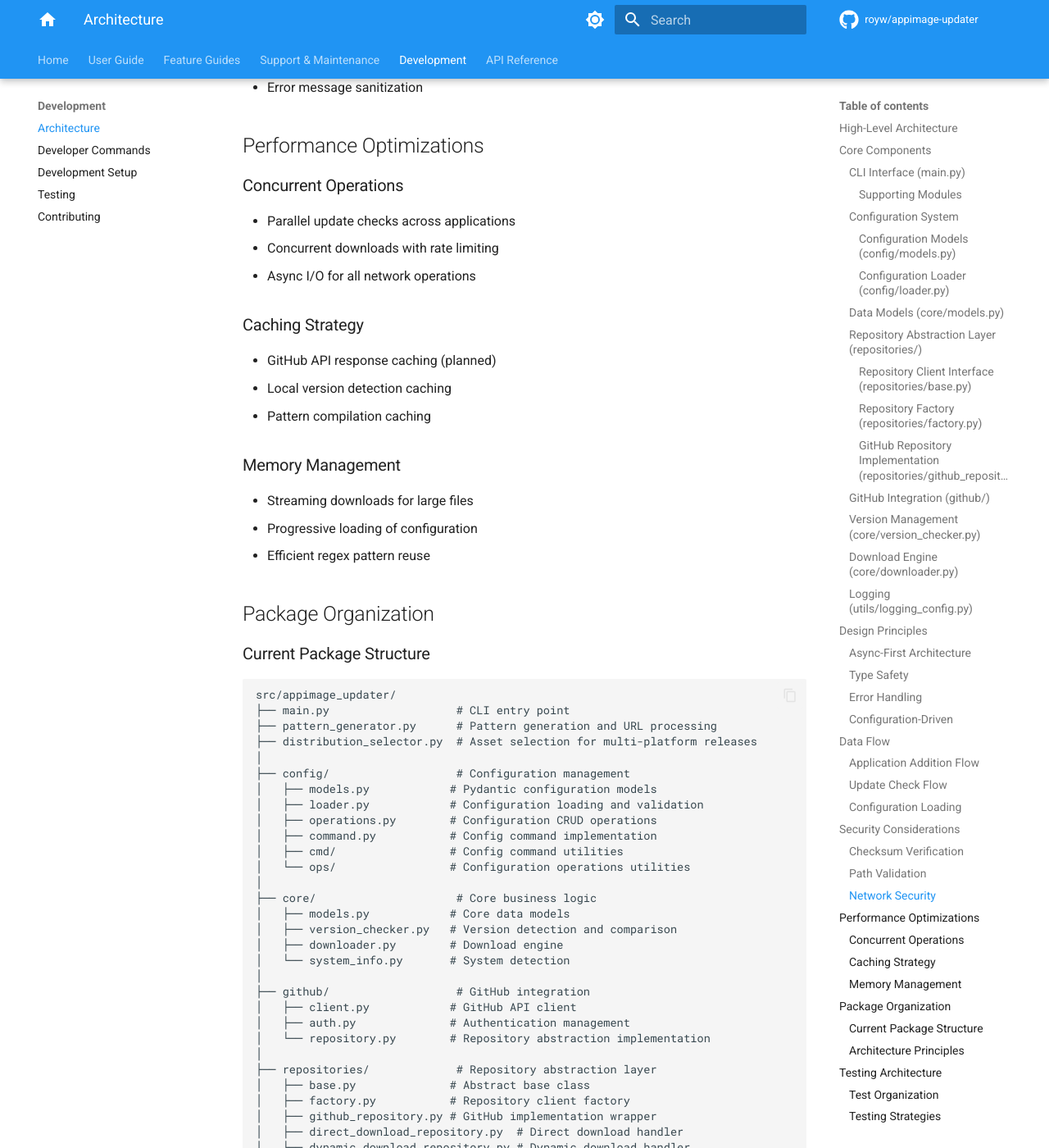
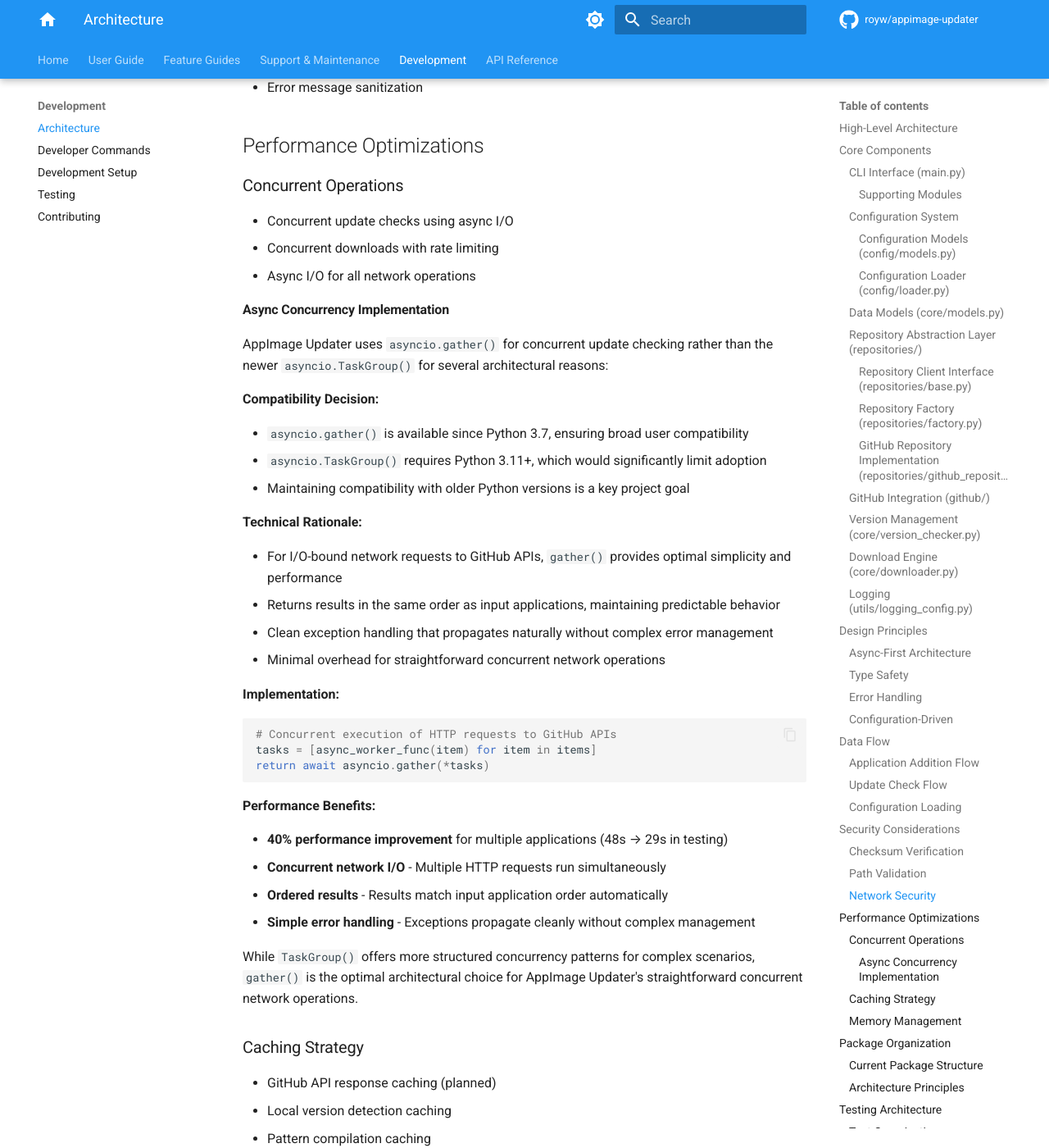
Before and after one commit to royw/appimage-updater, an MkDocs documentation site: the page built from docs/architecture.md, in a window 1280 px wide and 1400 px high, scrolled down 11070 px. Shown: the whole window at 82% size. Built offline with MkDocs 1.6.1 and Material for MkDocs 9.7.7, drawn with Linux system fonts in a browser that asks for light colours; comment, search, counter and statistics services are not loaded.

Commit message:
docs: add technical explanation of asyncio.gather() vs TaskGroup choice
- Move technical implementation details from usage.md to architecture.md
- Add comprehensive explanation of why asyncio.gather() was chosen over TaskGroup
- Document compatibility, simplicity, and performance rationale
- Include code example and performance metrics
- Add inline code comments explaining the architectural decision
- Better organization: user docs vs technical architecture docs

````diff
--- a/docs/architecture.md
+++ b/docs/architecture.md
@@ -450,9 +450,43 @@ All downloads support checksum verification:
 
 ### Concurrent Operations
 
-- Parallel update checks across applications
+- Concurrent update checks using async I/O
 - Concurrent downloads with rate limiting
 - Async I/O for all network operations
+
+#### Async Concurrency Implementation
+
+AppImage Updater uses `asyncio.gather()` for concurrent update checking rather than the newer `asyncio.TaskGroup()` for several architectural reasons:
+
+**Compatibility Decision:**
+
+- `asyncio.gather()` is available since Python 3.7, ensuring broad user compatibility
+- `asyncio.TaskGroup()` requires Python 3.11+, which would significantly limit adoption
+- Maintaining compatibility with older Python versions is a key project goal
+
+**Technical Rationale:**
+
+- For I/O-bound network requests to GitHub APIs, `gather()` provides optimal simplicity and performance
+- Returns results in the same order as input applications, maintaining predictable behavior
+- Clean exception handling that propagates naturally without complex error management
+- Minimal overhead for straightforward concurrent network operations
+
+**Implementation:**
+
+```python
+# Concurrent execution of HTTP requests to GitHub APIs
+tasks = [async_worker_func(item) for item in items]
+return await asyncio.gather(*tasks)
+```
+
+**Performance Benefits:**
+
+- **40% performance improvement** for multiple applications (48s → 29s in testing)
+- **Concurrent network I/O** - Multiple HTTP requests run simultaneously
+- **Ordered results** - Results match input application order automatically
+- **Simple error handling** - Exceptions propagate cleanly without complex management
+
+While `TaskGroup()` offers more structured concurrency patterns for complex scenarios, `gather()` is the optimal architectural choice for AppImage Updater's straightforward concurrent network operations.
 
 ### Caching Strategy
 
````
Also changed, not shown: 1 other file.
